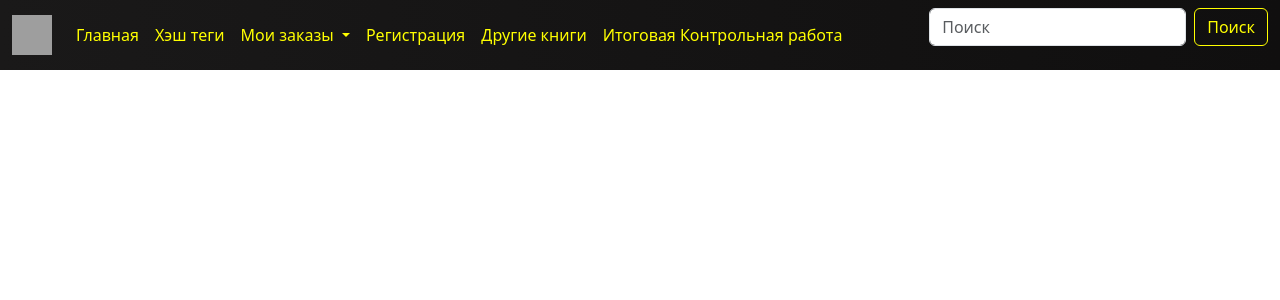
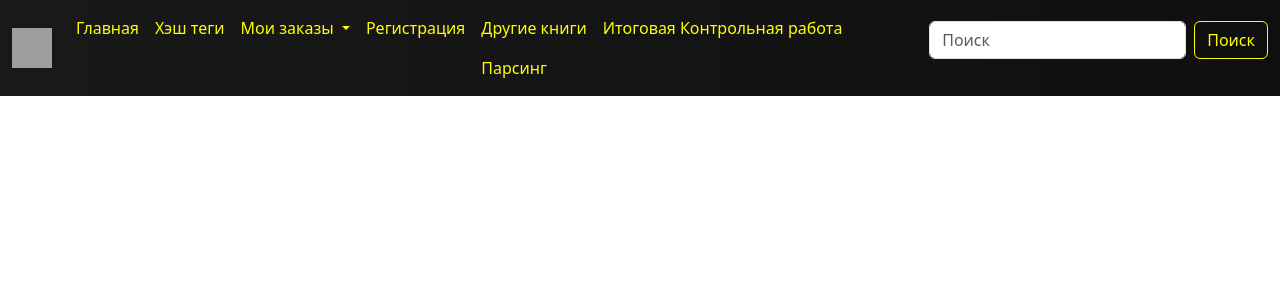
Before and after one commit to ffernout/Geeks_Library, a Django app: template templates/components/header.html in a window 1280 px wide. Shown: the top 300 px of the page. Run offline with Django 5.2, Linux system fonts and the light colour scheme; the template is opened without the code that fills it, so the values that code supplies are empty; grey boxes are pictures that could not be loaded.

Commit message:
initial commit

```diff
--- a/templates/components/header.html
+++ b/templates/components/header.html
@@ -45,7 +45,8 @@
                     <a class="nav-link enable" href="#" style="color: yellow;">Регистрация</a>
                 </li>
                 <li class="nav-item">
-                    <a class="nav-link enable" href="#" style="color: yellow;">Другие книги</a>
+                    <a class="nav-link enable" href="{% url 'book_list' %}" style="color: yellow;">Другие книги</a>
+                    <a class="nav-link enable" href="{% url 'book_detail' %}" style="color: yellow;">Парсинг</a>
                 </li>
                 <li class="nav-item">
                     <a class="nav-link enable" href="#" style="color: yellow;">Итоговая Контрольная работа</a>
```
